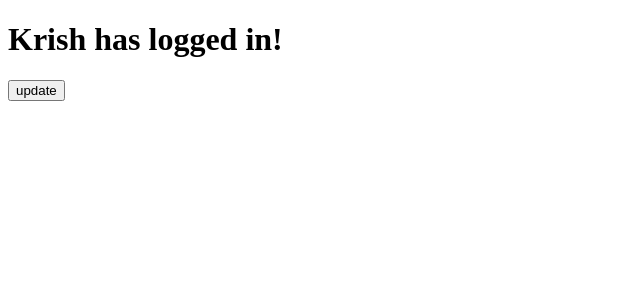
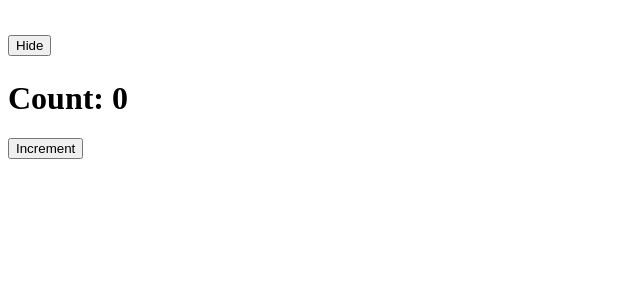
Before and after one commit to githubscientist/react-fsd61wde, a React (Vite) app: page / in a window 1280 px wide. Shown: the top 300 px of the page, without its empty margins (0-640 px from the left). Built offline with nearby package versions, Linux system fonts and the light colour scheme.

Commit message:
component lifecycle demo

```diff
--- a/src/App.jsx
+++ b/src/App.jsx
@@ -1,21 +1,52 @@
-import { useState } from "react";
-import Status from "./components/Status";
+import { Component } from 'react';
+import Count from './components/Count';
 
-const App = () => {
+export class App extends Component {
 
-  let [user, setUser] = useState('Krish');
+  constructor(props) {
+    super(props);
+    this.state = {
+      count: 0,
+      visible: true
+    }
+  }
 
-  console.log(`from parent: ${user}`);
+  increment = () => {
+    this.setState({
+      count: this.state.count + 1
+    })
+  }
 
-  return (
-    <div>
-      <h1>{user || 'Guest'} has logged in!</h1>
-      <Status
-        user={user}
-        setUser={setUser}
-      />
-    </div>
-  )
+  toggle = () => {
+    this.setState({
+      ...this.state,
+      visible: !this.state.visible
+    })
+  }
+
+  render() {
+
+    const { count, visible } = this.state;
+
+    return (
+      <div>
+        <h1>
+          <button onClick={this.toggle}>
+            {
+              visible ? 'Hide' : 'Show'
+            }
+          </button>
+        </h1>
+        {
+          visible &&
+          <Count
+            count={count}
+            incrementCount={this.increment}
+          />
+        }
+      </div>
+    )
+  }
 }
 
 export default App;
--- /dev/null
+++ b/src/components/Count.jsx
@@ -0,0 +1,37 @@
+import { Component } from 'react';
+
+export class Count extends Component {
+
+    constructor(props) {
+        super(props);
+    }
+
+    // mounting phase
+  componentDidMount() {
+    console.log('Component has been mounted');
+  }
+
+  // updating phase
+  componentDidUpdate() {
+    console.log('Component has been updated');
+  }
+
+  // unmounting phase
+  componentWillUnmount() {
+    console.log('Component will be unmounted');
+  }
+
+  render() {
+
+    const { count, incrementCount } = this.props;
+
+    return (
+        <div>
+            <h1>Count: { count }</h1>
+            <button onClick={incrementCount}>Increment</button>
+        </div>
+    )
+  }
+}
+
+export default Count;
--- a/src/components/Status.jsx
+++ /dev/null
@@ -1,14 +0,0 @@
-const Status = ({ setUser }) => {
-
-    const handleClick = () => {
-        setUser('Prakash');
-    }
-
-  return (
-      <div>
-        <button onClick={handleClick}>update</button>
-      </div>
-  )
-}
-
-export default Status;
```
Also changed, not shown: 1 other file (tests, documents, lock files or other folders).
